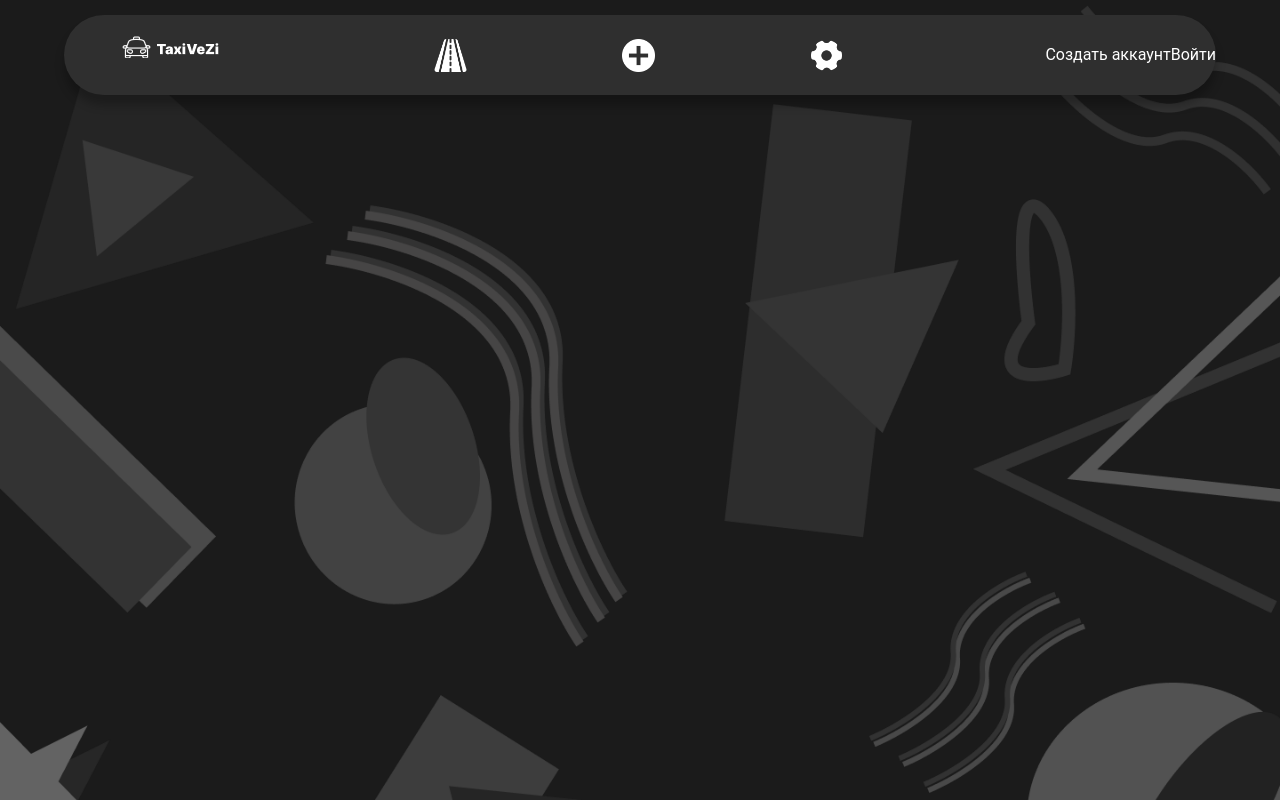
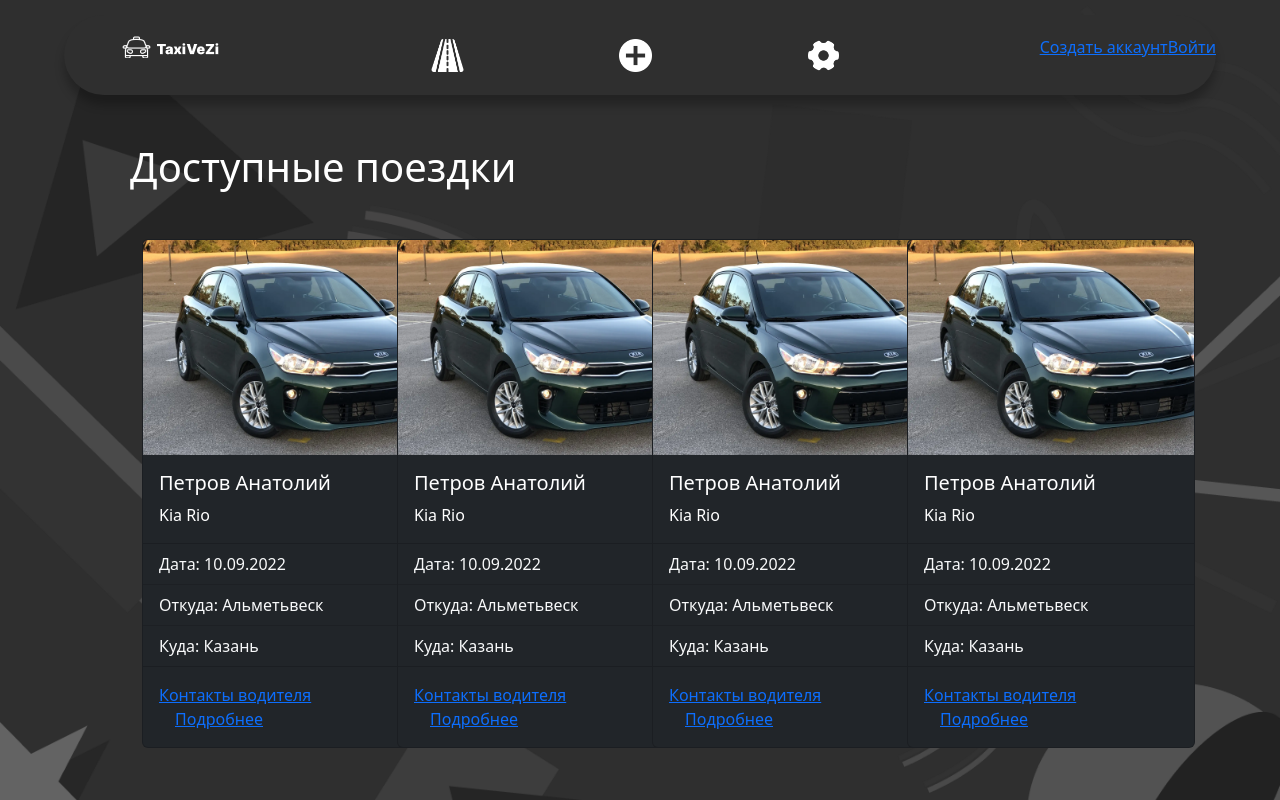
Before and after one commit to 4okoboi/hacktaxi, a Flask app: page / in a window 1280 px wide. Run offline with Flask 2, Linux system fonts and the light colour scheme; some libraries are stand-ins or nearby versions.

Commit message:
final version

```diff
--- a/app.py
+++ b/app.py
@@ -1,5 +1,5 @@
 # from db_repository.db_connection import cred
-from flask import Flask, render_template, redirect, request, url_for, flash, make_response
+from flask import Flask, render_template, redirect, request, url_for, flash, make_response, session
 from forms import *
 from db_repository.db import db_auth, database
 from flask_googlemaps import GoogleMaps
@@ -9,18 +9,16 @@ app = Flask(__name__)
 app.config['SECRET_KEY'] = 'hacktaxi_secret_key'
 ADMIN_FLAG = False
 USER_FLAG = False
-DRIVER_FLAG = True
-LOGIN = {'id': 'l;kfsadl;',
-         'name': 'l;,dfsal;,',
-         'login': 'lf;a,sd',
-         'number': 'l;fdsa'}
-GoogleMaps(app)
+username = ''
+SESSION = {}
+data_for_reg = {}
 
 
 @app.route('/')
 @app.route('/main')
 def main():
-    return render_template('index.html')
+    print(username)
+    return render_template('index.html', user=USER_FLAG, login=username)
 
 
 @app.route('/admin_page')
@@ -48,15 +46,23 @@ def auth():
         login = form.username.data
         passwd = form.password.data
         try:
-            db_auth.sign_in_with_email_and_password(login + "@gmail.com", passwd)
-            global LOGIN
-            LOGIN = login
+            session_auth = db_auth.sign_in_with_email_and_password(login + "@gmail.com", passwd)
+            print(session_auth)
+            # session['user_id'] = session_auth['localId']
+            # data = {'b_day': data_for_reg['db'], 'name': data_for_reg['name'], 'number': data_for_reg['phone_number'],
+            #         'patronymic': data_for_reg['patronymic'], 'secondName': data_for_reg['lastname'],
+            #         'userId': session_auth['localId'], 'username': login}
+            # print(data)
+            # database.child('Users').set(data)
+            global username
+            username = login
             global USER_FLAG
             USER_FLAG = True
         except Exception as _ex:
             print(type(_ex))
             return render_template('auth.html', title='Авторизация', form=form, error='Вы ввели неверные данные')
         return redirect('/')
+
     return render_template('auth.html', title='Авторизация', form=form)
 
 
@@ -68,36 +74,35 @@ def user_reg():
         passwd = form.password.data
         try:
             db_auth.create_user_with_email_and_password(login + "@gmail.com", passwd)
-            # user_id = user['idToken']
-            # print(user_id)
-            global LOGIN
-            LOGIN = login
-            global USER_FLAG
-            USER_FLAG = True
+            data_for_reg['name'] = form.name.data
+            data_for_reg['lastname'] = form.name.data
+            data_for_reg['patronymic'] = form.patronymic.data
+            data_for_reg['db'] = form.date_of_birth.data
+            data_for_reg['phone_number'] = form.phone_number.data
         except Exception as _ex:
             print(_ex)
             return render_template('user_reg.html', title='Регистрация пользователя', form=form)
-        return redirect('/')
+        return redirect('/auth')
     return render_template('user_reg.html', title='Регистрация пользователя', form=form)
 
 
-@app.route('/account')
-def account():
-    pass
+@app.route('/account/<string:username>')
+def account(username):
+    return username
 
 
 @app.route('/add_trip', methods=['GET', 'POST'])
 def add_trip():
-    if DRIVER_FLAG:
+    if USER_FLAG:
         form = TripDriverAddForm()
         if form.validate_on_submit():
             data = {'active': 'true',
                     'car': form.car_name.data,
                     'date': form.deadline_date.data,
-                    'driver': LOGIN['name'],
+                    'driver': SESSION['name'],
                     'from': form.from_place.data,
                     'more': form.more.data,
-                    'number': LOGIN['number'],
+                    'number': SESSION['number'],
                     'places': 5,
                     'time': form.deadline_time.data,
                     'to': form.to_place.data
@@ -112,6 +117,7 @@ def add_trip():
     else:
         pass
 
+
 @app.route('/about')
 def about():
     return 'Страница о нас'
--- a/db_repository/db.py
+++ b/db_repository/db.py
@@ -13,3 +13,5 @@ firebase = pyrebase.initialize_app(firebaseConfig)
 database = firebase.database()
 db_auth = firebase.auth()
 # storage = firebase.storage()
+# for i in database.child('Users').child('WAHG1aibNpWfXMyCztAjPVbO7qn2').get().each():
+#     print(i.val())
--- a/forms.py
+++ b/forms.py
@@ -20,11 +20,9 @@ class UserRegForm(FlaskForm):
     password = StringField('Пароль', validators=[DataRequired()], id='password')
     name = StringField('Имя', validators=[DataRequired()], id='name')
     lastname = StringField('Фамилия', validators=[DataRequired()], id='lastname')
-    # date_of_birth = DateField('Дата рождения в формате ДД.ММ.ГГГГ', validators=[DataRequired()], id='date_of_birth',
-    #                           format='%m/%d/%Y')
+    date_of_birth = StringField('Дата рождения в формате ДД.ММ.ГГГГ', validators=[DataRequired()], id='date_of_birth')
+    patronymic = StringField('Отчество', validators=[DataRequired()], id='patronymic')
     phone_number = StringField('Номер телефона', validators=[DataRequired()], id='phone_number')
-    account_type = RadioField('Label', choices=[(1, 'Водитель'), (2, 'Пользователь')], default=1,
-                              validators=[DataRequired()])
     submit = SubmitField('Зарегистрироваться')
 
 
--- a/templates/base.html
+++ b/templates/base.html
@@ -14,7 +14,7 @@
 <!--          integrity="sha384-iYQeCzEYFbKjA/T2uDLTpkwGzCiq6soy8tYaI1GyVh/UjpbCx/TYkiZhlZB6+fzT" crossorigin="anonymous">-->
     <title>{{title}}</title>
 </head>
-<body>
+<body style="background-color: #2F2F2F">
 <header>
     <div class="logo">
         <img src="../static/img/logo.png" alt="" class="logo_img">
@@ -30,9 +30,9 @@
             <a href="#"><img src="../static/img/gear.png" width="33px" height="33px" alt="" class="gear"></a>
         </div>
     </div>
-    {% if USER_FLAG or DRIVER_FLAG %}
-    <div>
-        <p><a href="/account">{{ LOGIN }}</a></p>
+    {% if user %}
+    <div class="log_in">
+        <p><a href="/account/{{ login }}">{{ login }}</a></p>
     </div>
     {% else %}
     <div class="log_in">
--- a/templates/index.html
+++ b/templates/index.html
@@ -1,5 +1,82 @@
 {% extends "base.html" %}
 
 {% block content %}
+<link href="https://cdn.jsdelivr.net/npm/bootstrap@5.2.1/dist/css/bootstrap.min.css" rel="stylesheet"
+      integrity="sha384-iYQeCzEYFbKjA/T2uDLTpkwGzCiq6soy8tYaI1GyVh/UjpbCx/TYkiZhlZB6+fzT" crossorigin="anonymous">
+<p class="h1 m-5 offset-5">Доступные поездки</p>
+<div class="row m-5">
+    <div class="col-3">
+        <div class="card text-bg-dark" style="width: 18rem;">
+            <img src="static/img/rio.png" class="card-img-top" alt="...">
+            <div class="card-body">
+                <h5 class="card-title">Петров Анатолий</h5>
+                <p class="card-text">Kia Rio</p>
+            </div>
+            <ul class="list-group list-group-flush">
+                <li class="list-group-item bg-dark text-light">Дата: 10.09.2022</li>
+                <li class="list-group-item bg-dark text-light">Откуда: Альметьвеск</li>
+                <li class="list-group-item bg-dark text-light">Куда: Казань</li>
+            </ul>
+            <div class="card-body">
+                <a href="#" class="card-link">Контакты водителя</a>
+                <a href="#" class="card-link">Подробнее</a>
+            </div>
+        </div>
+    </div>
+    <div class="col-3">
+        <div class="card text-bg-dark" style="width: 18rem;">
+            <img src="static/img/rio.png" class="card-img-top" alt="...">
+            <div class="card-body">
+                <h5 class="card-title">Петров Анатолий</h5>
+                <p class="card-text">Kia Rio</p>
+            </div>
+            <ul class="list-group list-group-flush">
+                <li class="list-group-item bg-dark text-light">Дата: 10.09.2022</li>
+                <li class="list-group-item bg-dark text-light">Откуда: Альметьвеск</li>
+                <li class="list-group-item bg-dark text-light">Куда: Казань</li>
+            </ul>
+            <div class="card-body">
+                <a href="#" class="card-link">Контакты водителя</a>
+                <a href="#" class="card-link">Подробнее</a>
+            </div>
+        </div>
+    </div>
+    <div class="col-3">
+        <div class="card text-bg-dark" style="width: 18rem;">
+            <img src="static/img/rio.png" class="card-img-top" alt="...">
+            <div class="card-body">
+                <h5 class="card-title">Петров Анатолий</h5>
+                <p class="card-text">Kia Rio</p>
+            </div>
+            <ul class="list-group list-group-flush">
+                <li class="list-group-item bg-dark text-light">Дата: 10.09.2022</li>
+                <li class="list-group-item bg-dark text-light">Откуда: Альметьвеск</li>
+                <li class="list-group-item bg-dark text-light">Куда: Казань</li>
+            </ul>
+            <div class="card-body">
+                <a href="#" class="card-link">Контакты водителя</a>
+                <a href="#" class="card-link">Подробнее</a>
+            </div>
+        </div>
+    </div>
+    <div class="col-3">
+        <div class="card text-bg-dark" style="width: 18rem;">
+            <img src="static/img/rio.png" class="card-img-top" alt="...">
+            <div class="card-body">
+                <h5 class="card-title">Петров Анатолий</h5>
+                <p class="card-text">Kia Rio</p>
+            </div>
+            <ul class="list-group list-group-flush">
+                <li class="list-group-item bg-dark text-light">Дата: 10.09.2022</li>
+                <li class="list-group-item bg-dark text-light">Откуда: Альметьвеск</li>
+                <li class="list-group-item bg-dark text-light">Куда: Казань</li>
+            </ul>
+            <div class="card-body">
+                <a href="#" class="card-link">Контакты водителя</a>
+                <a href="#" class="card-link">Подробнее</a>
+            </div>
+        </div>
+    </div>
+</div>
 
 {% endblock %}
```
Also changed, not shown: templates/user_reg.html (+21 -1 lines).
